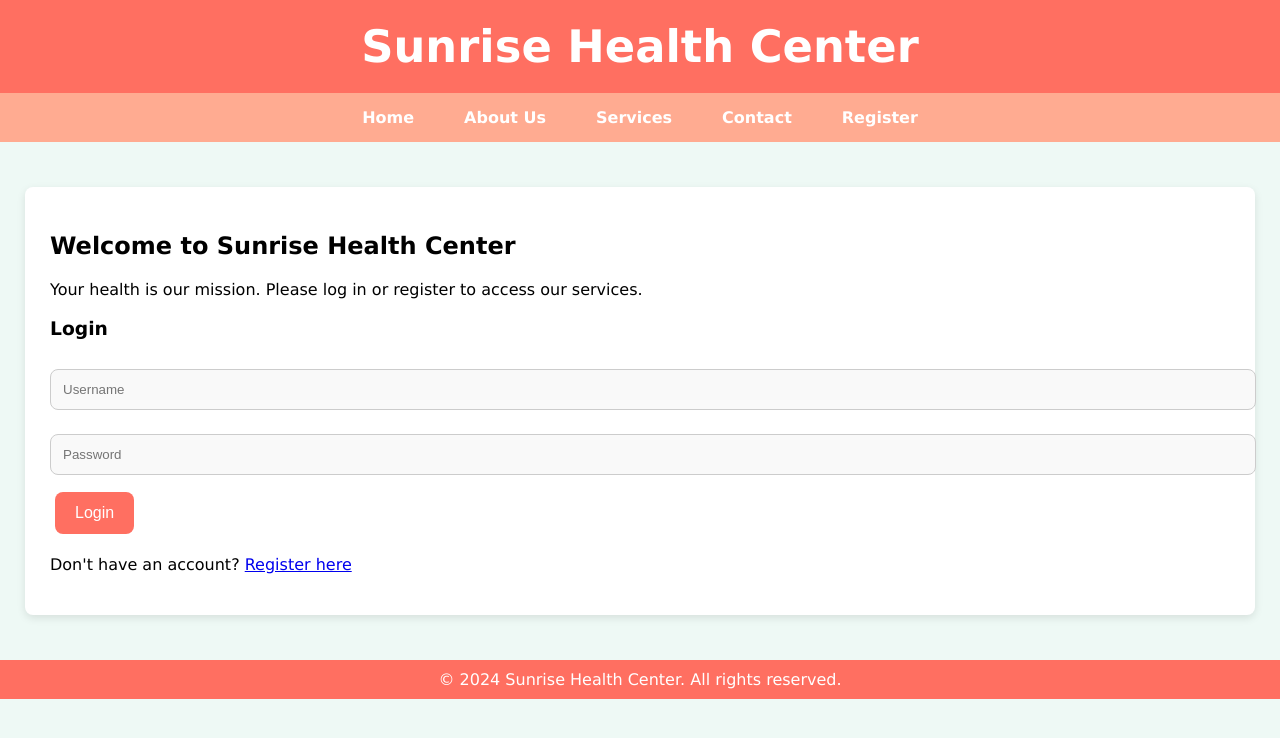
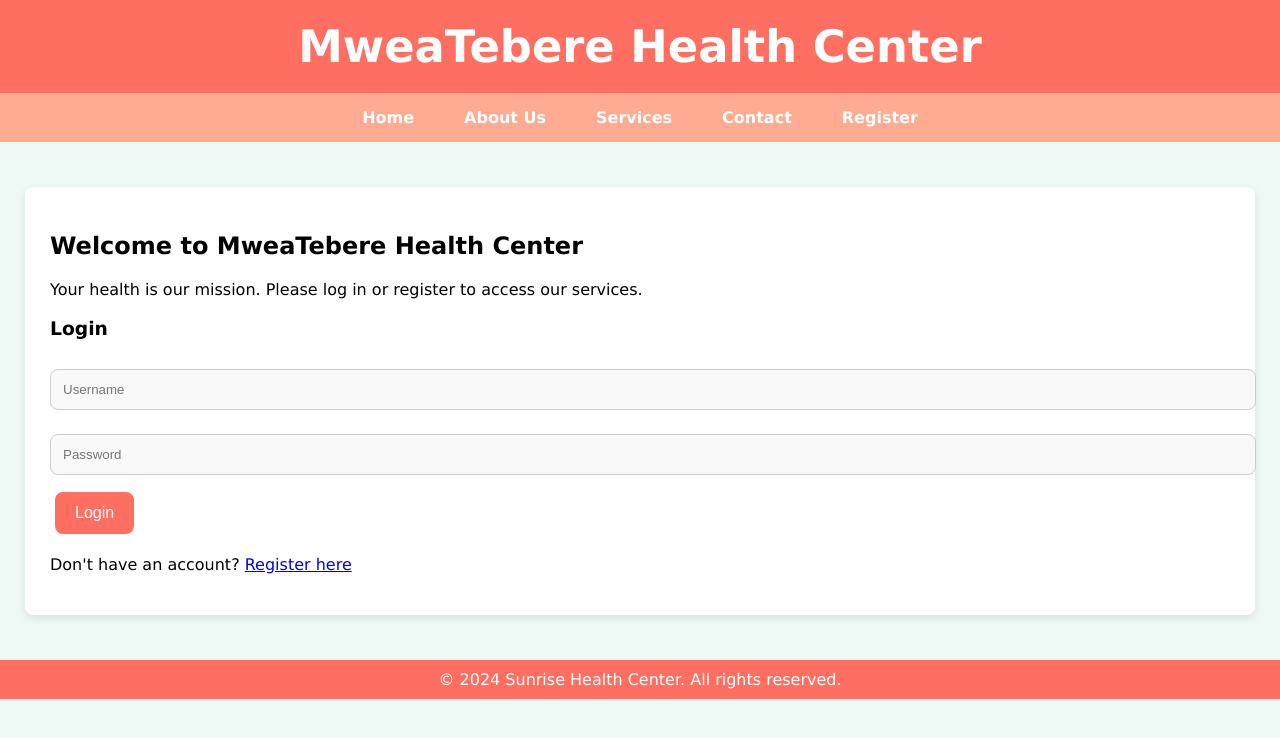
Before and after one commit to Bobitnrb518323/Group-B, a plain HTML site: page SunriseHealthCentre.html in a window 1280 px wide. Drawn offline with Linux system fonts and the light colour scheme.

Commit message:
Update SunriseHealthCentre.html

```diff
--- a/SunriseHealthCentre.html
+++ b/SunriseHealthCentre.html
@@ -3,7 +3,7 @@
 <head>
     <meta charset="UTF-8">
     <meta name="viewport" content="width=device-width, initial-scale=1.0">
-    <title>Sunrise Health Center</title>
+    <title>MweaTebere Health Center</title>
     <style>
         body {
             font-family: 'Verdana', sans-serif;
@@ -103,7 +103,7 @@
 <body>
 
 <header>
-    <h1>Sunrise Health Center</h1>
+    <h1>MweaTebere Health Center</h1>
 </header>
 
 <nav>
@@ -117,7 +117,7 @@
 <div class="container">
 
     <div id="home" class="card">
-        <h2>Welcome to Sunrise Health Center</h2>
+        <h2>Welcome to MweaTebere Health Center</h2>
         <p>Your health is our mission. Please log in or register to access our services.</p>
 
         <h3>Login</h3>
@@ -129,7 +129,7 @@
 
     <div id="about" class="card hidden">
         <h2>About Us</h2>
-        <p>At Sunrise Health Center, we are committed to providing exceptional medical services tailored to your needs. Established in 1990, we bring decades of experience and innovation to healthcare.</p>
+        <p>At MweaTebere Health Center, we are committed to providing exceptional medical services tailored to your needs. Established in 1990, we bring decades of experience and innovation to healthcare.</p>
         <p>Our mission is to prioritize patient satisfaction through quality and affordability.</p>
     </div>
 
```
